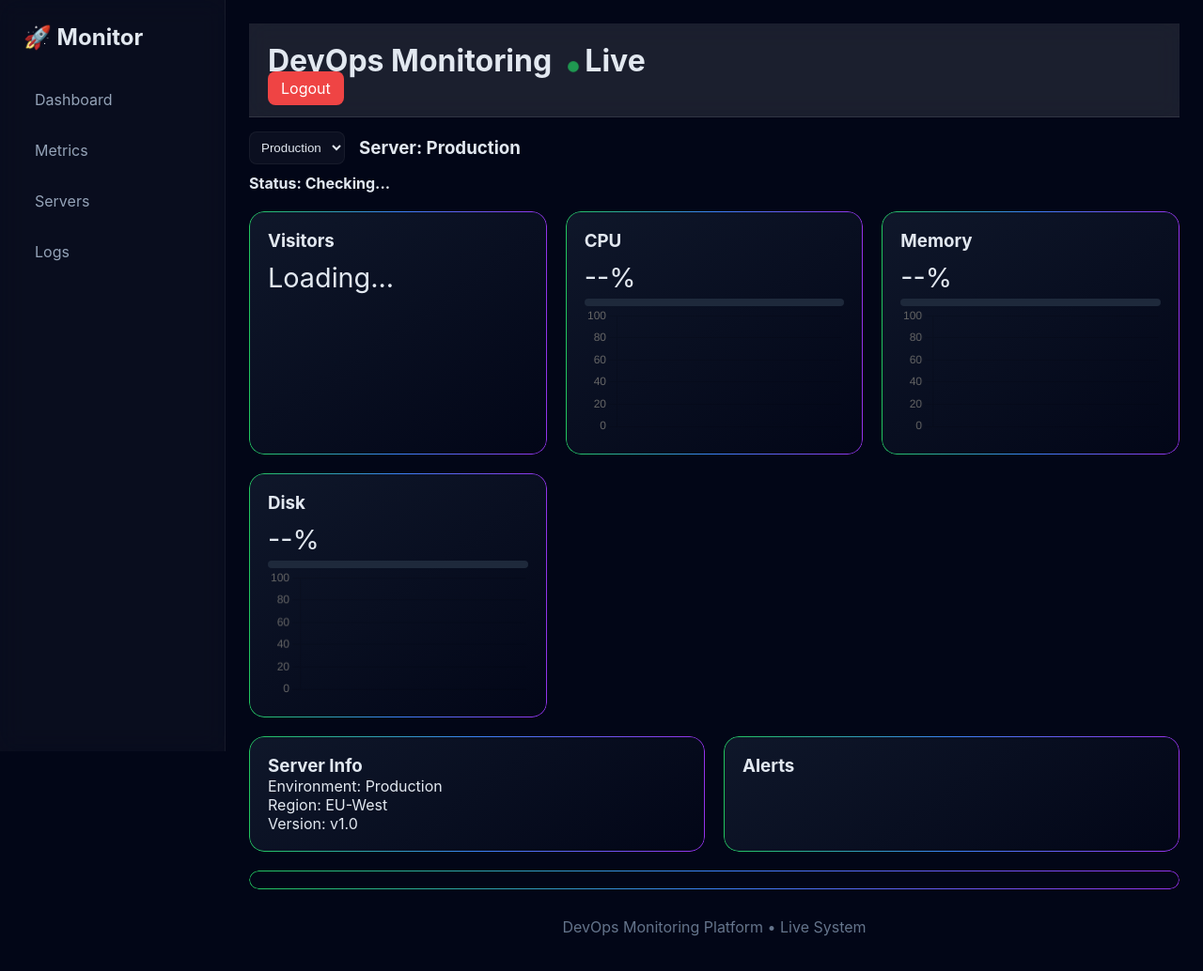
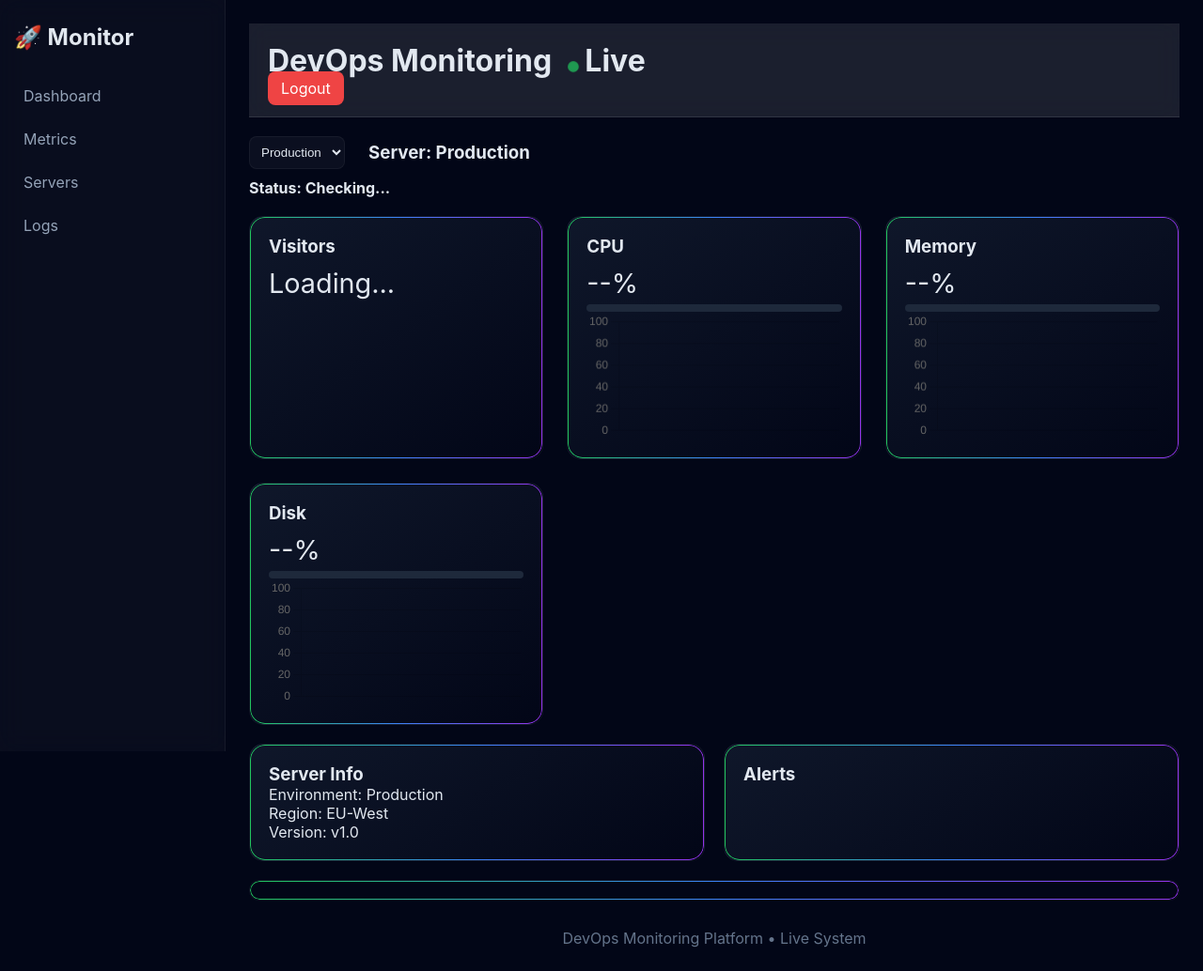
Before and after one commit to TrevorvaughanDEV/devops-project, a Flask app: page /dashboard in a window 1280 px wide. Shown: the whole page at 94% size. Before the commit the page ends 997 px from the top, so only its background shows below. Run offline with Flask 3, Linux system fonts and the light colour scheme; the visitor is signed in with stand-in values (Sample User, id 1).

Commit message:
final fiXXX1000

```diff
--- a/templates/dashboard.html
+++ b/templates/dashboard.html
@@ -58,7 +58,7 @@ width: 240px;
 height: 100vh;
 background: rgba(255,255,255,0.03);
 backdrop-filter: blur(12px);
-padding: 25px;
+padding: 25px 15px;
 border-right: 1px solid rgba(255,255,255,0.05);
 }
 
@@ -66,7 +66,9 @@ border-right: 1px solid rgba(255,255,255,0.05);
 
 .sidebar a {
 display:block;
-padding:12px;
+margin: 10px 0;
+padding: 8px 10px;
+transition: background 0.2s;
 margin-bottom:10px;
 border-radius:8px;
 color:#94a3b8;
@@ -74,14 +76,18 @@ text-decoration:none;
 }
 
 .sidebar a:hover {
-background:#1e293b;
-color:white;
+background: rgba(255,255,255,0.08);  ;
 }
 
 /* MAIN */
 .main {
 flex:1;
 padding:25px;
+}
+
+.status {
+margin-top:15px;
+margin-bottom: 20px;
 }
 
 /* HEADER */
@@ -105,7 +111,7 @@ text-decoration:none;
 .grid {
 display:grid;
 grid-template-columns: repeat(3, 1fr);
-gap:20px;
+gap:25px;
 margin-top:20px;
 }
 
@@ -113,10 +119,12 @@ margin-top:20px;
 .card {
 background: linear-gradient(145deg, #0f172a, #020617);
 padding: 20px;
-border-radius: 16px;
+border-radius: 15px;
+border: 1px solid rgba(255,255,255,0.05);
 position: relative;
 overflow: hidden;
-transition: 0.3s;
+backdrop-filter: blur(10px);
+transition: transform 0.3s ease, box-shadow 0.3s ease;
 }
 
 .card::before {
@@ -134,8 +142,8 @@ mask-composite: exclude;
 }
 
 .card:hover {
-transform: translateY(-5px) scale(1.02);
-box-shadow: 0 0 30px rgba(34,197,94,0.3);
+transform: translateY(-5px);
+box-shadow: 0 0 20px rgba(0,0,0,0.4);
 }
 
 /* VALUE */
@@ -239,7 +247,7 @@ animation: pulse 2s infinite;
 <a href="/logout" class="logout">Logout</a>
 </div>
 
-<div style="margin-top: 15px; display:flex; gap:15px; align-items:center;">
+<div style="margin-top: 20px; display:flex; gap:25px; align-items:center; flex-wrap:wrap;">
     <select id="serverSelect" style="background: rgba(255,255,255,0.04); color: #e2e8f0; border: 1px solid rgba(255,255,255,0.05); padding: 8px; border-radius: 8px;">
         <option value="server1">Production</option>
         <option value="server2">Staging</option>
```
